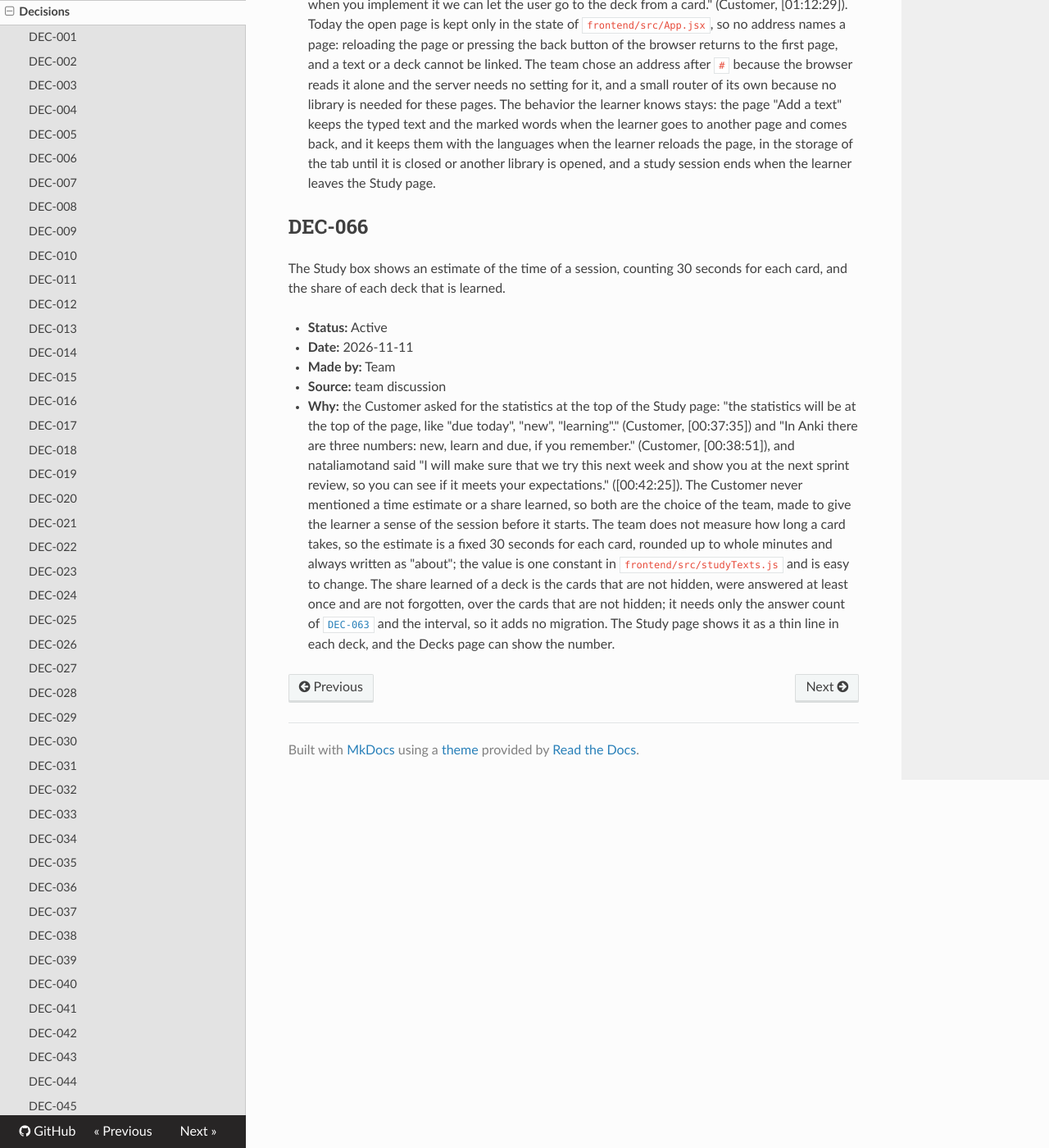
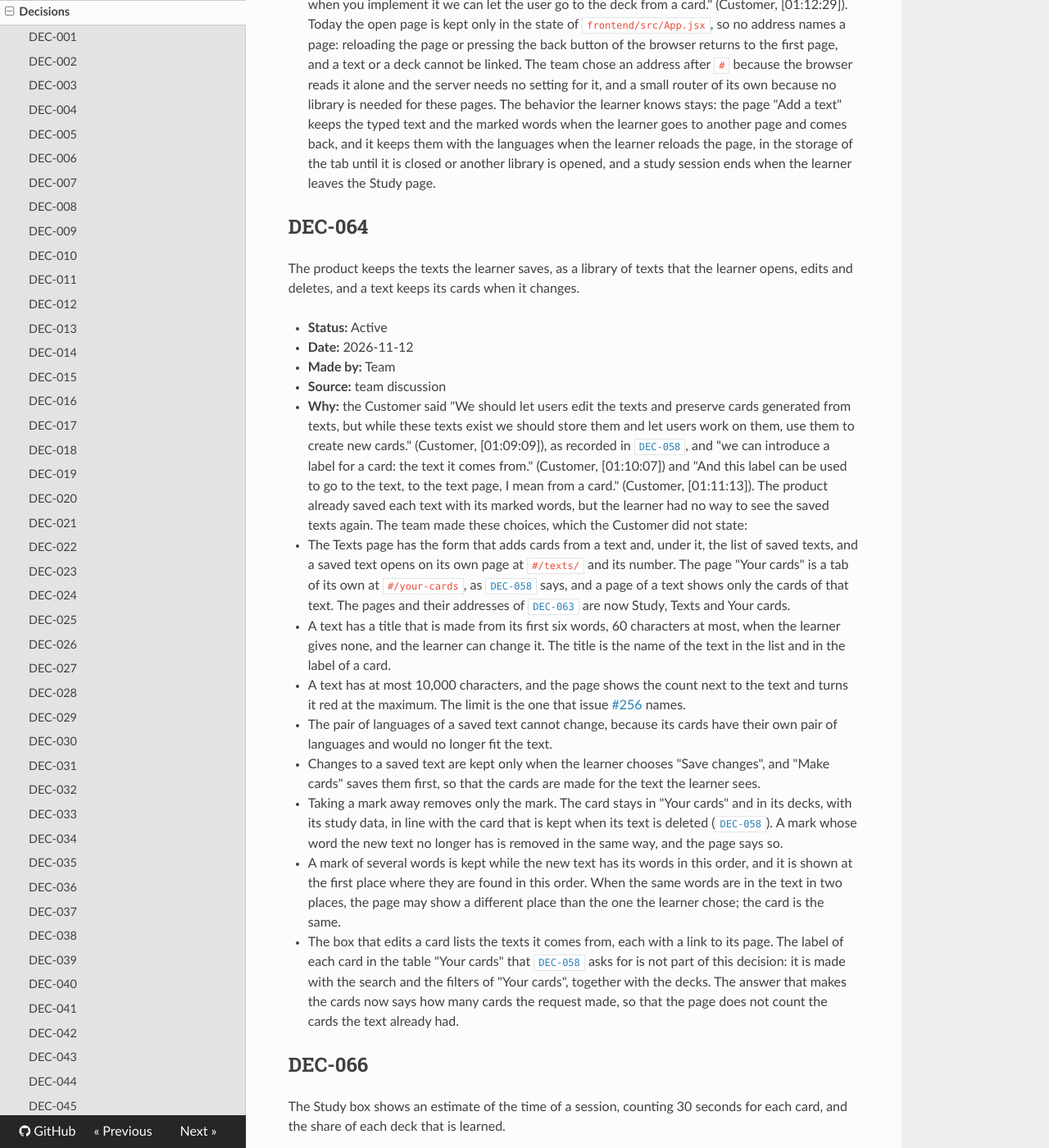
Before and after one commit to itpd-team-6/sentence-cards-generator-team-6, an MkDocs documentation site: the page built from docs/decisions.md, in a window 1280 px wide and 1400 px high, scrolled down 26244 px. Shown: the whole window at 82% size. Built offline with MkDocs 1.6.1, drawn with Linux system fonts in a browser that asks for light colours; nearby versions of some CDN libraries.

Commit message:
Record the decision on the library of texts and update the changelog and the setup

```diff
--- a/docs/decisions.md
+++ b/docs/decisions.md
@@ -697,6 +697,27 @@ The product moves between its pages by an address after the `#`, and the Study p
   The team chose an address after `#` because the browser reads it alone and the server needs no setting for it, and a small router of its own because no library is needed for these pages.
   The behavior the learner knows stays: the page "Add a text" keeps the typed text and the marked words when the learner goes to another page and comes back, and it keeps them with the languages when the learner reloads the page, in the storage of the tab until it is closed or another library is opened, and a study session ends when the learner leaves the Study page.
 
+## DEC-064
+
+The product keeps the texts the learner saves, as a library of texts that the learner opens, edits and deletes, and a text keeps its cards when it changes.
+
+- **Status:** Active
+- **Date:** 2026-11-12
+- **Made by:** Team
+- **Source:** team discussion
+- **Why:** the Customer said "We should let users edit the texts and preserve cards generated from texts, but while these texts exist we should store them and let users work on them, use them to create new cards." (Customer, [01:09:09]), as recorded in [`DEC-058`](#dec-058), and "we can introduce a label for a card: the text it comes from." (Customer, [01:10:07]) and "And this label can be used to go to the text, to the text page, I mean from a card." (Customer, [01:11:13]).
+  The product already saved each text with its marked words, but the learner had no way to see the saved texts again.
+  The team made these choices, which the Customer did not state:
+  - The Texts page has the form that adds cards from a text and, under it, the list of saved texts, and a saved text opens on its own page at `#/texts/` and its number. The page "Your cards" is a tab of its own at `#/your-cards`, as [`DEC-058`](#dec-058) says, and a page of a text shows only the cards of that text. The pages and their addresses of [`DEC-063`](#dec-063) are now Study, Texts and Your cards.
+  - A text has a title that is made from its first six words, 60 characters at most, when the learner gives none, and the learner can change it. The title is the name of the text in the list and in the label of a card.
+  - A text has at most 10,000 characters, and the page shows the count next to the text and turns it red at the maximum. The limit is the one that issue [#256](https://github.com/itpd-team-6/sentence-cards-generator-team-6/issues/256) names.
+  - The pair of languages of a saved text cannot change, because its cards have their own pair of languages and would no longer fit the text.
+  - Changes to a saved text are kept only when the learner chooses "Save changes", and "Make cards" saves them first, so that the cards are made for the text the learner sees.
+  - Taking a mark away removes only the mark. The card stays in "Your cards" and in its decks, with its study data, in line with the card that is kept when its text is deleted ([`DEC-058`](#dec-058)). A mark whose word the new text no longer has is removed in the same way, and the page says so.
+  - A mark of several words is kept while the new text has its words in this order, and it is shown at the first place where they are found in this order. When the same words are in the text in two places, the page may show a different place than the one the learner chose; the card is the same.
+  - The box that edits a card lists the texts it comes from, each with a link to its page. The label of each card in the table "Your cards" that [`DEC-058`](#dec-058) asks for is not part of this decision: it is made with the search and the filters of "Your cards", together with the decks.
+    The answer that makes the cards now says how many cards the request made, so that the page does not count the cards the text already had.
+
 ## DEC-066
 
 The Study box shows an estimate of the time of a session, counting 30 seconds for each card, and the share of each deck that is learned.
```
Also changed, not shown: CHANGELOG.md (+7 -2 lines), docs/setup.md (+3 -3 lines).
